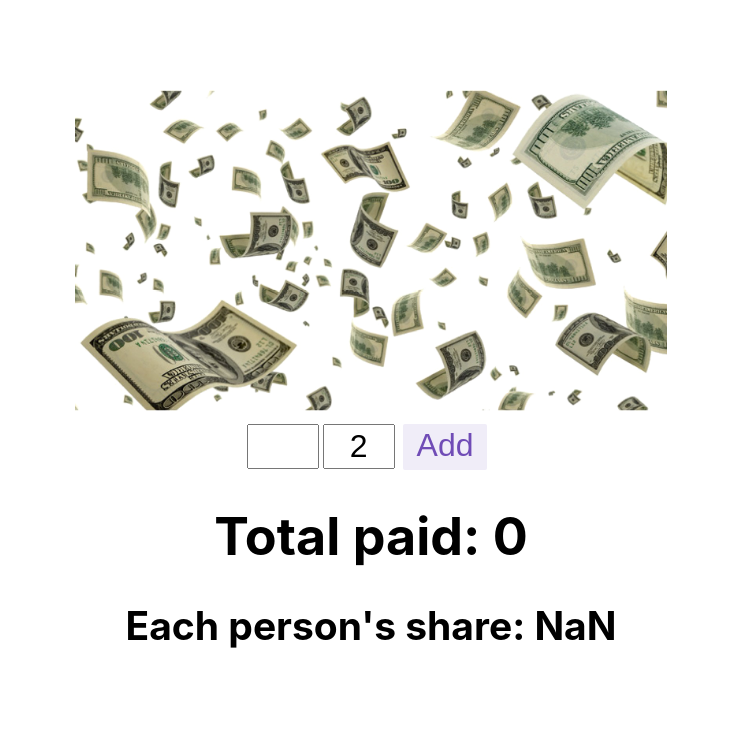
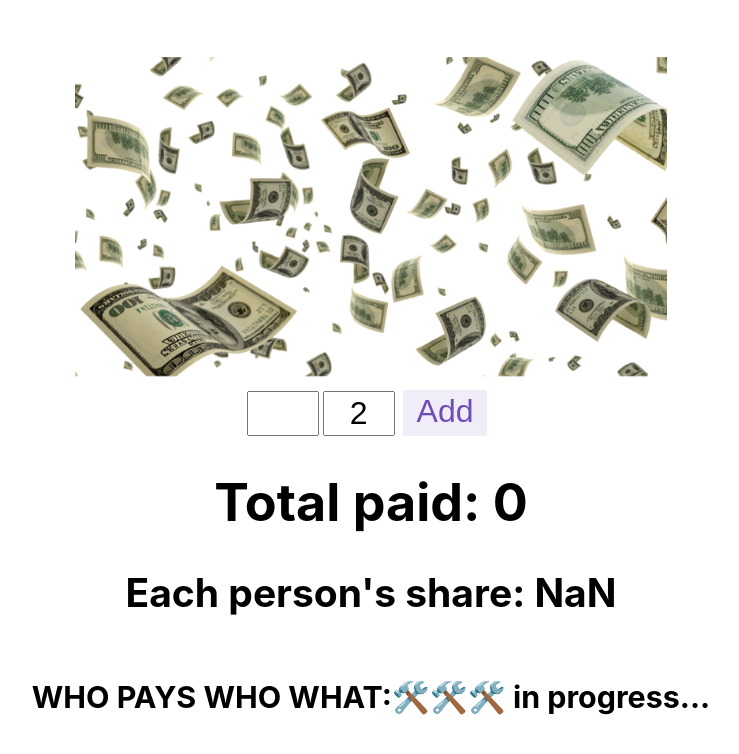
Before and after one commit to vglampard/bill-splitter, a React (Create React App) app: page / in a window 1280 px wide. Shown: the top 754 px of the page, without its empty margins (269-1008 px from the left). Built offline with nearby package versions, Linux system fonts and the light colour scheme.

Commit message:
tidied up by hiding spare calculation from browser

```diff
--- a/src/features/result/Result.js
+++ b/src/features/result/Result.js
@@ -54,9 +54,9 @@ console.log("DID IT WORK", owersRes)
         </div>
       </div>
       <div className="finalPayment">
-        <h3> {Object.keys(owersAndOwedRef.owers)}</h3>
+        <h3> WHO PAYS WHO WHAT:🛠️🛠️🛠️ in progress... </h3>
       </div>
-      <div className="paidData">
+      {/* <div className="paidData">
           {payersTrimmed.map((payer) => {
             return (
               <p>
@@ -64,7 +64,7 @@ console.log("DID IT WORK", owersRes)
               </p>
             );
           })}
-        </div>
+        </div> */}
     </>
   );
 }
--- a/src/features/result/functions.js
+++ b/src/features/result/functions.js
@@ -2,16 +2,14 @@ export function splitOwersAndOwed(payersTrimmed, share) {
   let owers = [];
   let owed = [];
   for (let i = 0; i < payersTrimmed.length; i++) {
-        let balance = calculateBalance(share, payersTrimmed[i].amount)
+    let balance = calculateBalance(share, payersTrimmed[i].amount);
     balance < 0
-        ? owed.push({...payersTrimmed[i], toPay: balance})
-        : owers.push({...payersTrimmed[i], toPay: balance});
+      ? owed.push({ ...payersTrimmed[i], toPay: balance })
+      : owers.push({ ...payersTrimmed[i], toPay: balance });
     owers.sort((a, b) => sortByAmountDesc(a, b));
     owed.sort((a, b) => sortByAmountDesc(a, b)).reverse();
   }
-    function sortByAmountDesc(a, b) {
-      return a.amount - b.amount;
-    }
+
 
   return { owers, owed };
 }
@@ -19,3 +17,7 @@ export function splitOwersAndOwed(payersTrimmed, share) {
 export function calculateBalance(share, paid) {
   return (share - paid).toFixed(2);
 }
+
+function sortByAmountDesc(a, b) {
+    return a.amount - b.amount;
+  }
```
Lines whose indentation alone changed are shown as unchanged.
